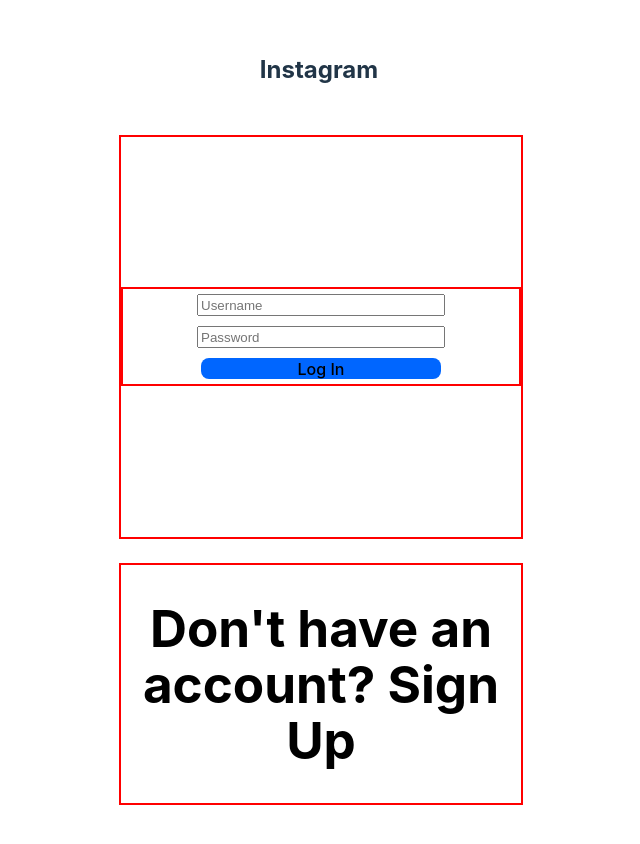
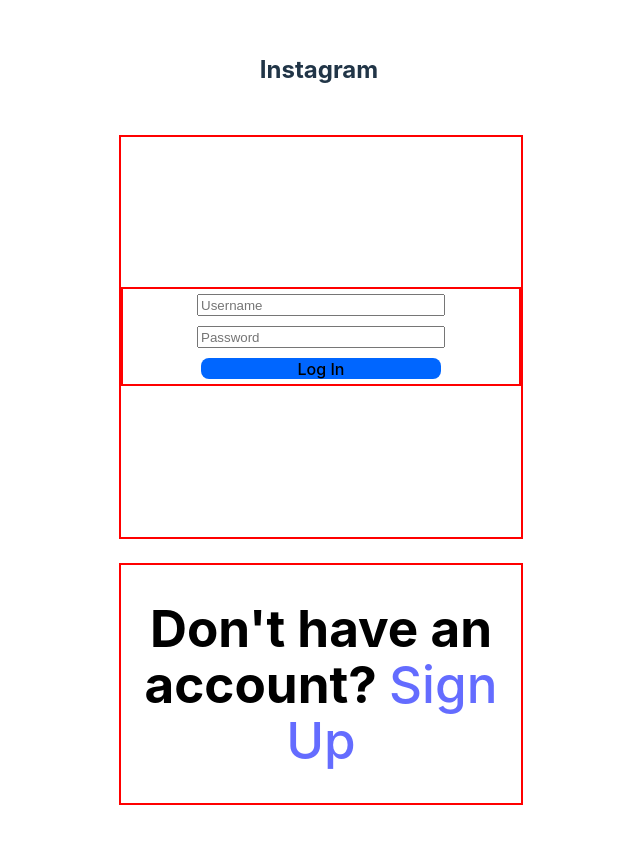
Before and after one commit to Montysi/instaclone_frontend, a React (Vite) app: page / in a window 1280 px wide. Shown: the top 844 px of the page, without its empty margins (319-959 px from the left). Built offline with nearby package versions, Linux system fonts and the light colour scheme.

Commit message:
feature: add link to SignUp page from loginPage

```diff
--- a/src/App.jsx
+++ b/src/App.jsx
@@ -52,15 +52,28 @@
   };
 
   return (
+    <Router>
       <div className="flex flex-column container">
         <WebsiteLayout loggedUser={loggedUser}>
-        {isLoggedIn ? (
+          <Routes>
+            <Route
+              path="/"
+              element={
+                isLoggedIn ? (
                   <ImageContainer isLoggedIn={isLoggedIn} images={images} />
                 ) : (
-          <LoginPage logOrSignSetters={logOrSignSetters}/>
-        )}
+                  <LoginPage logOrSignSetters={logOrSignSetters} />
+                )
+              }
+            />
+            <Route
+              path="/signup"
+              element={<SignUpPage logOrSignSetters={logOrSignSetters} />}
+            />
+          </Routes>
         </WebsiteLayout>
       </div>
+    </Router>
   );
 }
 
--- a/src/Components/LoginPage.jsx
+++ b/src/Components/LoginPage.jsx
@@ -1,5 +1,6 @@
 import './LoginPage.css';
 import { useState } from "react";
+import { Link } from "react-router-dom";
 import { login } from '../utils/fetch';
 
 const LoginPage = ({ logOrSignSetters}) => {
@@ -52,7 +53,7 @@
         </form>
 
         <div className="signUpQueryContainer">
-          <h1>Don't have an account? Sign Up</h1>
+          <h1>Don't have an account? <Link to="/signup">Sign Up</Link></h1>
         </div>
       </div>
     );
```
Lines whose indentation alone changed are shown as unchanged.
